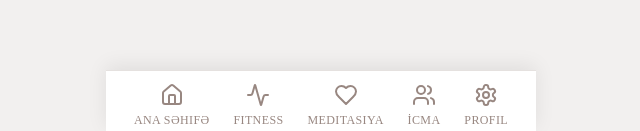
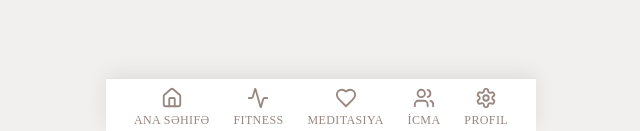
Before and after one commit to dodelvin/elan-frontend, a React (Vite) app: page /shop in a window 1280 px wide. Shown: the part 669-800 px from the top of the page, without its empty margins (319-959 px from the left). Built offline with nearby package versions, Linux system fonts and the light colour scheme; no server answers; sample sign-in values are in the browser's storage.

Commit message:
change bottom bar size

```diff
--- a/src/app/components/MobileLayout.tsx
+++ b/src/app/components/MobileLayout.tsx
@@ -52,7 +52,7 @@ export function MobileLayout({ children, showNav = true }: MobileLayoutProps) {
 
       {/* Fixed bottom navigation, only rendered if showNav is true */}
       {showNav && (
-        <div className="fixed bottom-0 left-0 right-0 w-full max-w-[500px] sm:max-w-[430px] mx-auto bg-white shadow-[0_-4px_20px_rgba(0,0,0,0.08)] border-t border-[var(--color-lighter)] px-4 py-3 safe-bottom">
+        <div className="fixed bottom-0 left-0 right-0 w-full max-w-[500px] sm:max-w-[430px] mx-auto bg-white shadow-[0_-4px_20px_rgba(0,0,0,0.08)] border-t border-[var(--color-lighter)] px-4 py-2 safe-bottom">
           <div className="flex justify-around items-center">
             {navItems.map((item) => {
               const Icon = item.icon;
@@ -62,10 +62,10 @@ export function MobileLayout({ children, showNav = true }: MobileLayoutProps) {
                 <button
                   key={item.path}
                   onClick={() => navigate(item.path)}
-                  className="flex flex-col items-center gap-1 transition-colors"
+                  className="flex flex-col items-center gap-0.5 transition-colors"
                 >
                   <Icon
-                    size={24}
+                    size={22}
                     className={isActive ? 'text-[var(--color-primary)]' : 'text-[var(--color-mid-dark)]'}
                     strokeWidth={isActive ? 2.5 : 2}
                   />
```
Also changed, not shown: 4 other files (tests, documents, lock files or other folders).
